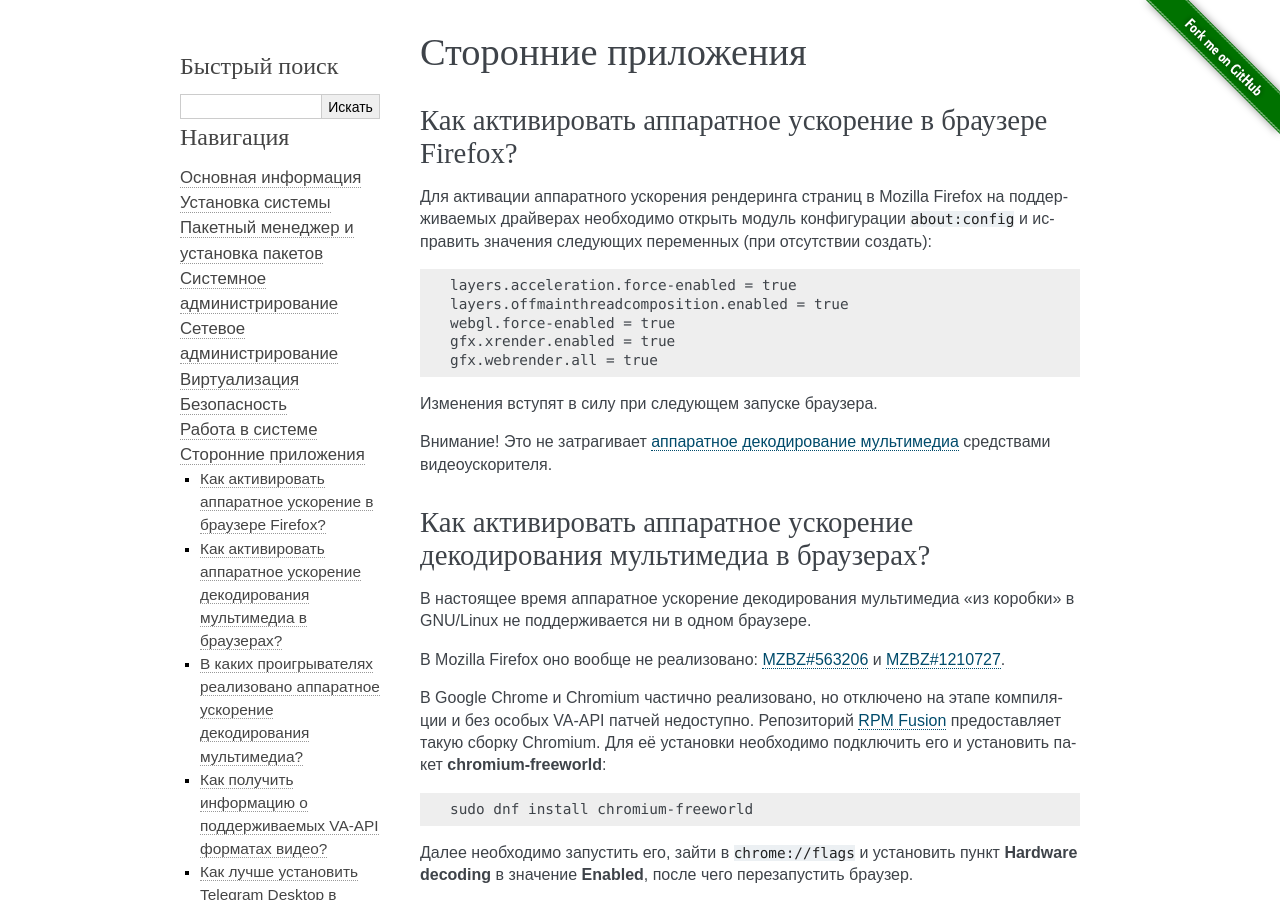
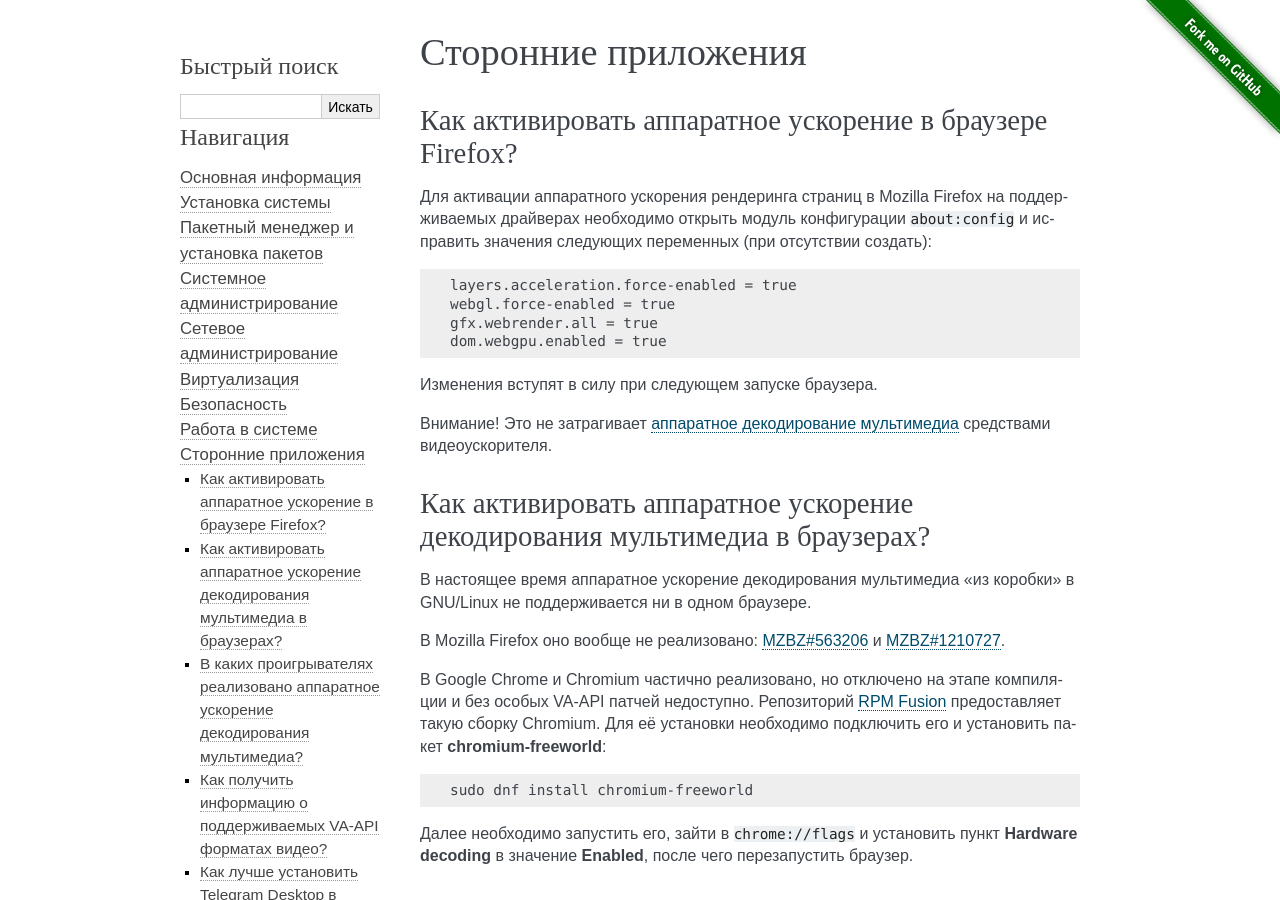
Before and after one commit to RussianFedora/FAQ, a Sphinx documentation site: the page built from source/using-applications.rst, in a window 1280 px wide and 900 px high. Built offline with Sphinx 7.4.7, drawn with Linux system fonts in a browser that asks for light colours.

Commit message:
Updated Firefox hardware acceleration question.

```diff
--- a/source/using-applications.rst
+++ b/source/using-applications.rst
@@ -22,10 +22,9 @@
 .. code-block:: text
 
     layers.acceleration.force-enabled = true
-    layers.offmainthreadcomposition.enabled = true
     webgl.force-enabled = true
-    gfx.xrender.enabled = true
     gfx.webrender.all = true
+    dom.webgpu.enabled = true
 
 Изменения вступят в силу при следующем запуске браузера.
 
```
